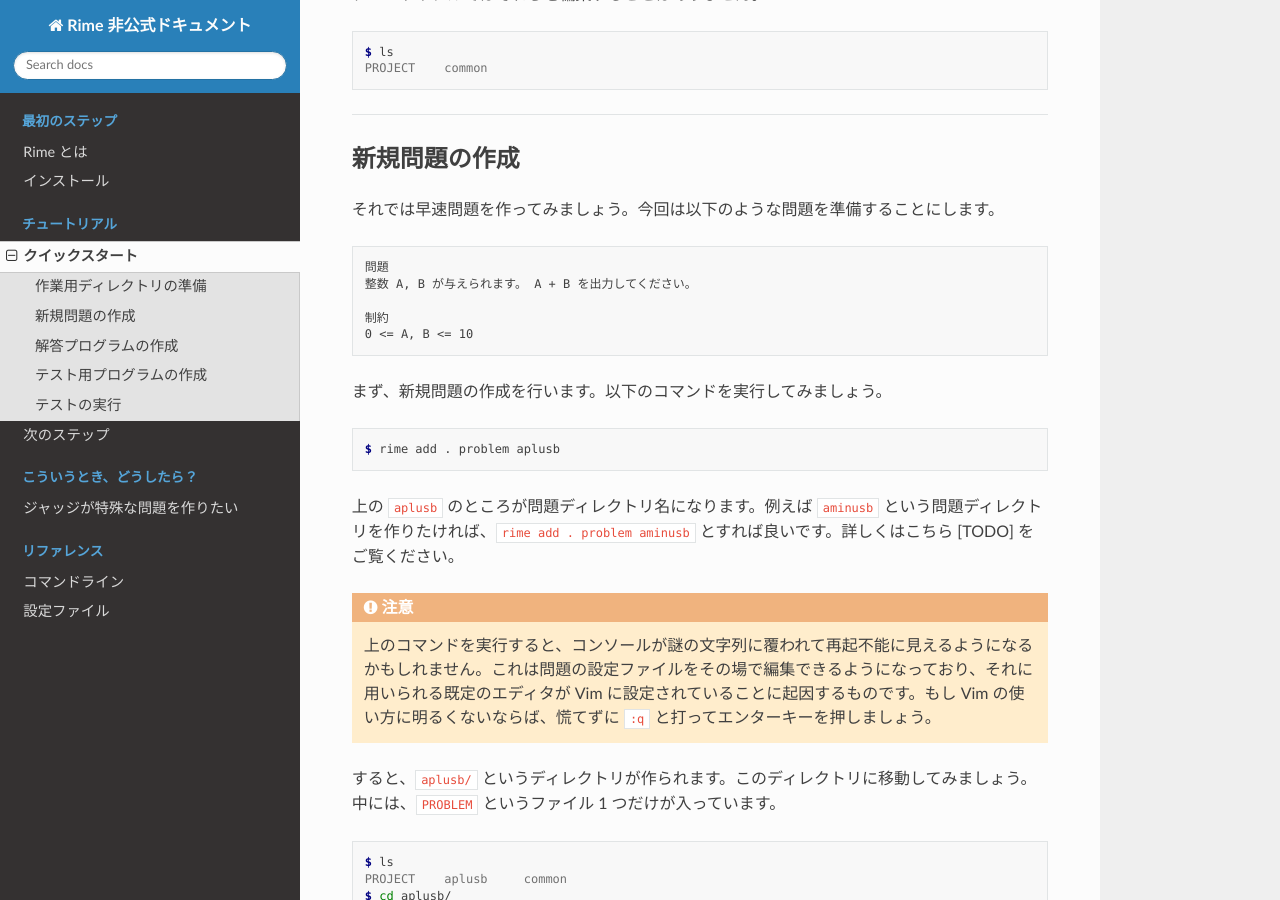
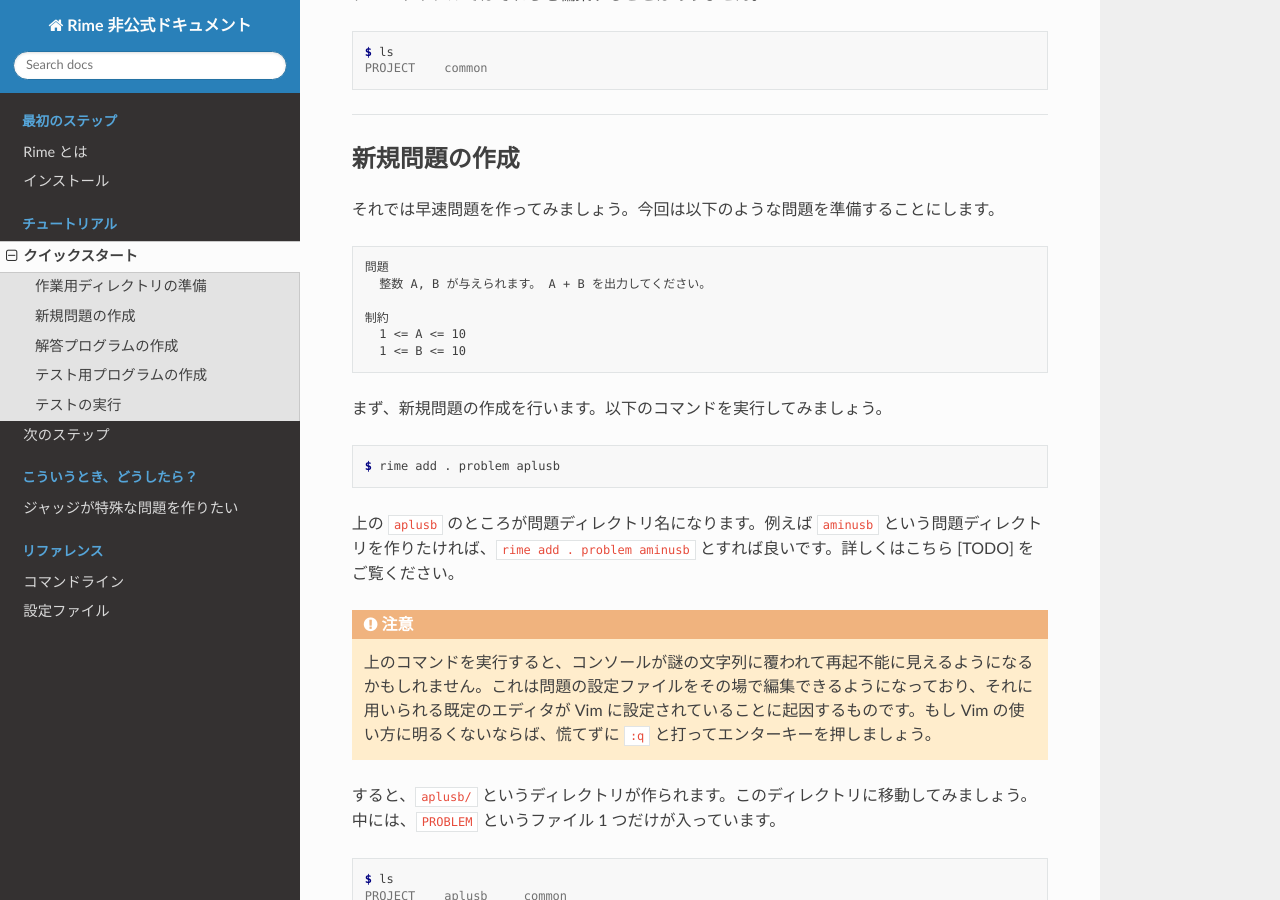
Before and after one commit to riantkb/rime_doc, a Sphinx documentation site: the page built from source/tutorial/quickstart.rst, in a window 1280 px wide and 900 px high, scrolled down 530 px. Built offline with Sphinx 7.4.7 and the Read the Docs theme 2.0.0, drawn with Linux system fonts in a browser that asks for light colours.

Commit message:
fix constraint

```diff
--- a/source/tutorial/quickstart.rst
+++ b/source/tutorial/quickstart.rst
@@ -41,10 +41,11 @@
 ::
 
     問題
-    整数 A, B が与えられます。 A + B を出力してください。
+      整数 A, B が与えられます。 A + B を出力してください。
 
     制約
-    0 <= A, B <= 10
+      1 <= A <= 10
+      1 <= B <= 10
 
 
 まず、新規問題の作成を行います。以下のコマンドを実行してみましょう。
```
